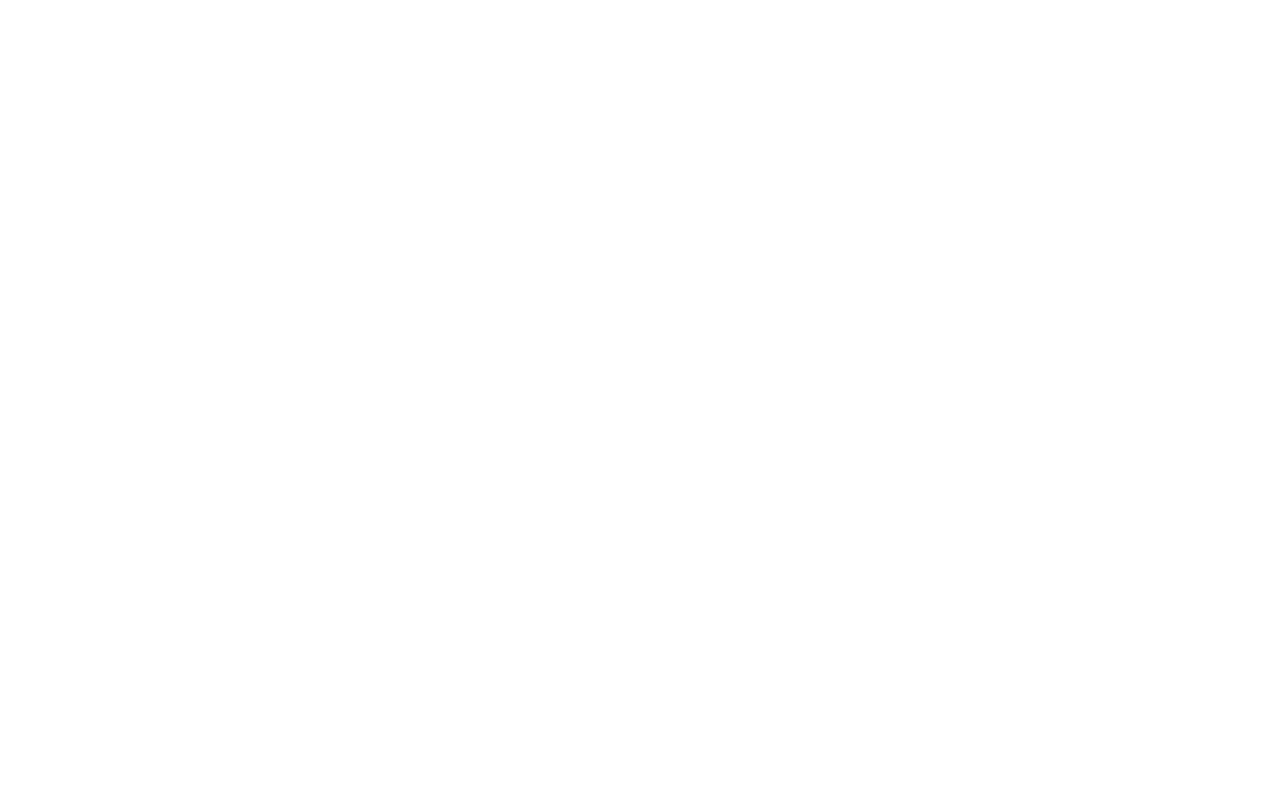
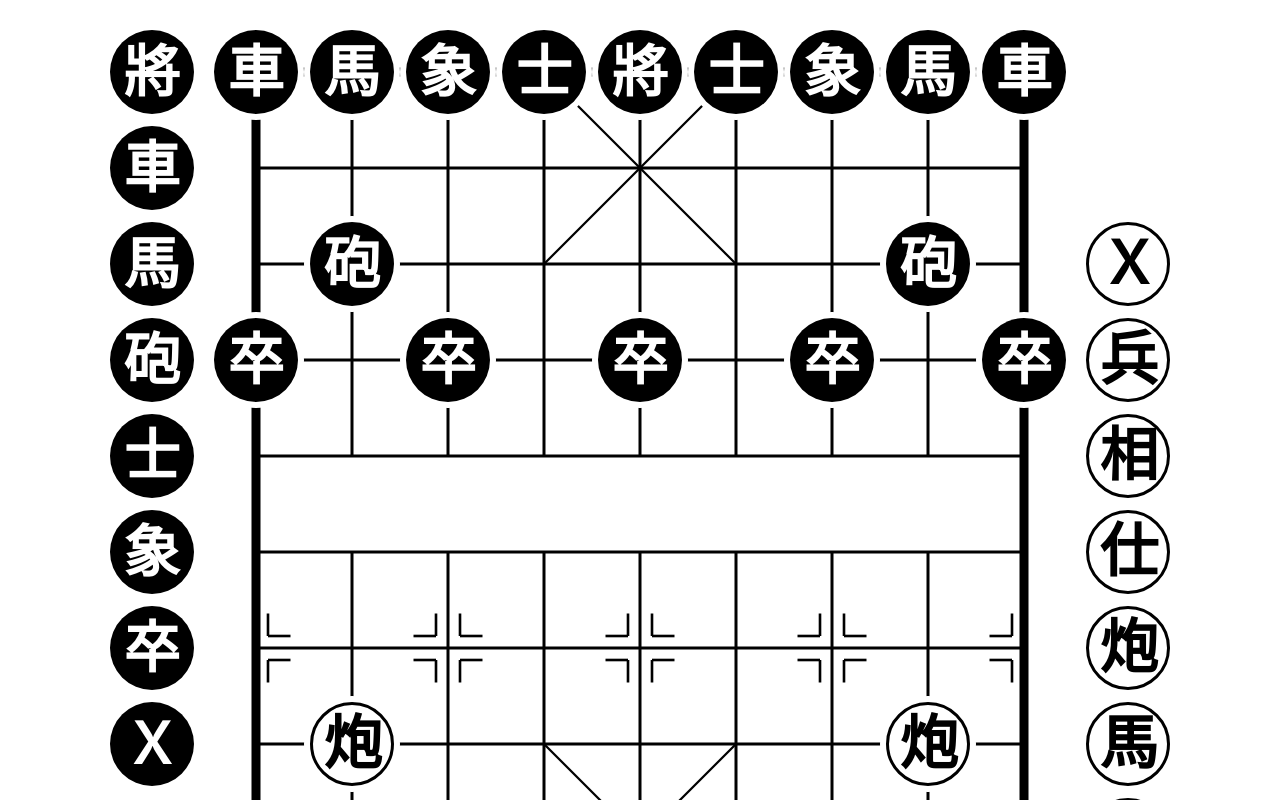
Before and after one commit to horaceho/keipou, a Vue app: page /#/scale in a window 1280 px wide. Before the commit this address had no page. Shown: the top 800 px of the page. Built offline with nearby package versions, Linux system fonts and the light colour scheme.

Commit message:
add scale view

```diff
--- a/src/router/index.js
+++ b/src/router/index.js
@@ -2,6 +2,7 @@
 import Home from "../views/Home.vue";
 import Game from "../views/Game.vue";
 import Games from "../views/Games.vue";
+import Scale from "../views/Scale.vue";
 import One from "../views/One.vue";
 import Two from "../views/Two.vue";
 import Pous from "../views/Pous.vue";
@@ -25,6 +26,11 @@
     path: "/games",
     name: "Games",
     component: Games,
+  },
+  {
+    path: "/scale",
+    name: "Scale",
+    component: Scale,
   },
   {
     path: "/one",
--- /dev/null
+++ b/src/views/Scale.vue
@@ -0,0 +1,132 @@
+<template>
+  <div class="flex mt-4">
+    <div class="flex-auto m-2">
+      <div v-if="mode === 'edit'">
+        <div class="grid grid-cols-1 place-items-end">
+          <div v-for="grid in headBox" :key="grid.index">
+            <div class="w-8 md:w-16 xl:w-24">
+              <Piece :grid="grid" />
+            </div>
+          </div>
+        </div>
+      </div>
+      <div v-else class="pt-72">
+        <Menus names="⋯" class="place-items-end" />
+      </div>
+    </div>
+    <div class="mx-auto m-2">
+      <div class="grid grid-cols-9 bg-board bg-no-repeat">
+        <div v-for="grid in grids" :key="grid.index">
+          <div class="w-8 md:w-16 xl:w-24">
+            <Piece :grid="grid" />
+          </div>
+        </div>
+      </div>
+    </div>
+    <div class="flex-auto m-2">
+      <div v-if="mode === 'edit'" class="pt-16 md:pt-32 xl:pt-48">
+        <div class="grid grid-cols-1">
+          <div v-for="grid in tailBox" :key="grid.index">
+            <div class="w-8 md:w-16 xl:w-24">
+              <Piece :grid="grid" />
+            </div>
+          </div>
+        </div>
+      </div>
+      <div v-else>
+        <Menus names="　" />
+      </div>
+    </div>
+  </div>
+</template>
+
+<script>
+import Menus from '../components/Menus.vue';
+import Piece from "../components/Piece.vue";
+
+export default {
+  components: {
+    Menus,
+    Piece,
+  },
+  computed: {
+  },
+  methods: {
+    fenToGrids(fen) {
+      let parts = fen.split(" ");
+      let grids = [];
+      if (parts.length > 0) {
+        let lines = parts[0].split("/");
+        if (lines.length === 10) {
+          for (let line of lines) {
+            let chars = line.split("");
+            for (let one of chars) {
+              if (one.match(/\d/)) {
+                for (let i = 0; i < Number(one); i++) {
+                  grids.push({
+                    index: grids.length,
+                    code: "1",
+                    tapped: false,
+                  });
+                }
+              } else {
+                grids.push({
+                  index: grids.length,
+                  code: one,
+                  tapped: false,
+                });
+              }
+            }
+          }
+        }
+      }
+      return grids;
+    },
+    strToBox(str) {
+      let grids = [];
+      let chars = str.split("");
+      for (let one of chars) {
+        if (one.match(/\d/)) {
+          for (let i = 0; i < Number(one); i++) {
+            grids.push({
+              index: grids.length,
+              code: "1",
+              tapped: false,
+            });
+          }
+        } else {
+          grids.push({
+            index: grids.length,
+            code: one,
+            tapped: false,
+          });
+        }
+      }
+      return grids;
+    }
+  },
+  props: {
+    fen: { type: String, default: "rnbakabnr/9/1c5c1/p1p1p1p1p/9/9/9/1C5C1/9/RN2K2NR r - - 0 1" },
+    init: { type: String, default: "edit" },
+  },
+  data() {
+    return {
+      grids: [],
+      headBox: [],
+      tailBox: [],
+      mode: "idle", // play, edit
+      turn: "red",
+      move: 0,
+      taps: [],
+    };
+  },
+  mounted() {
+    this.grids = this.fenToGrids(this.fen);
+    this.headBox = this.strToBox("krncabpx");
+    this.tailBox = this.strToBox("XPBACNRK");
+    this.mode = this.init; // null, idle
+  },
+  unmounted() {
+  },
+};
+</script>
```
